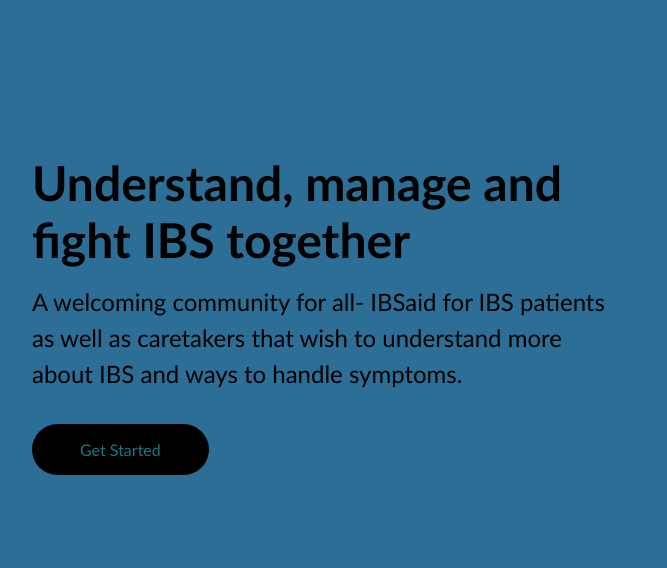
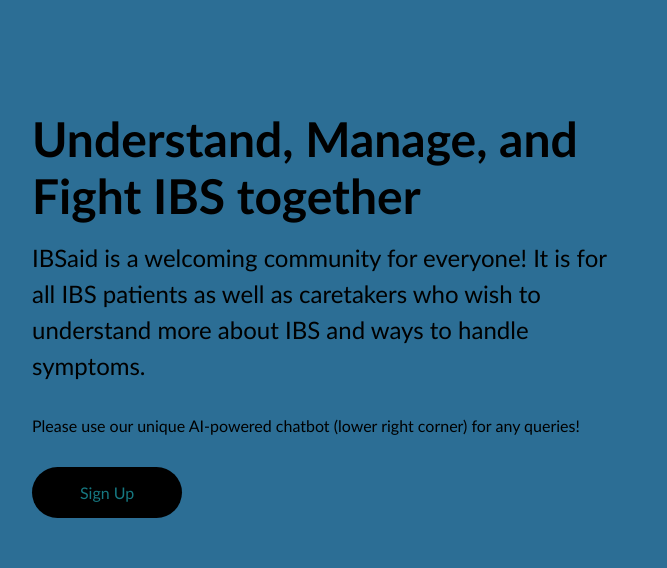
Before and after one commit to monicamok1/monicamokchatbot.github.io, a plain HTML site: page index.html in a window 1280 px wide. Shown: the part 146-714 px from the top of the page, 0-667 px from the left. Drawn offline with Linux system fonts and the light colour scheme; a script that the page names is missing.

Commit message:
Update index.html

```diff
--- a/index.html
+++ b/index.html
@@ -31,12 +31,15 @@
     <section class="hero">
       <div class="hero-container">
         <div class="column-left">
-          <h1>Understand, manage and fight IBS together</h1>
+          <h1>Understand, Manage, and Fight IBS together</h1>
           <p>
-            A welcoming community for all- IBSaid for IBS patients as well as
-            caretakers that wish to understand more about IBS and ways to handle symptoms.
+            IBSaid is a welcoming community for everyone!
+            It is for all IBS patients as well as caretakers
+            who wish to understand more about IBS and ways to handle symptoms.
           </p>
-          <button>Get Started</button>
+            Please use our unique AI-powered chatbot (lower right corner) for any queries!
+          </p>
+          <button>Sign Up</button>
         </div>
         <div class="column-right">
           <img
```
